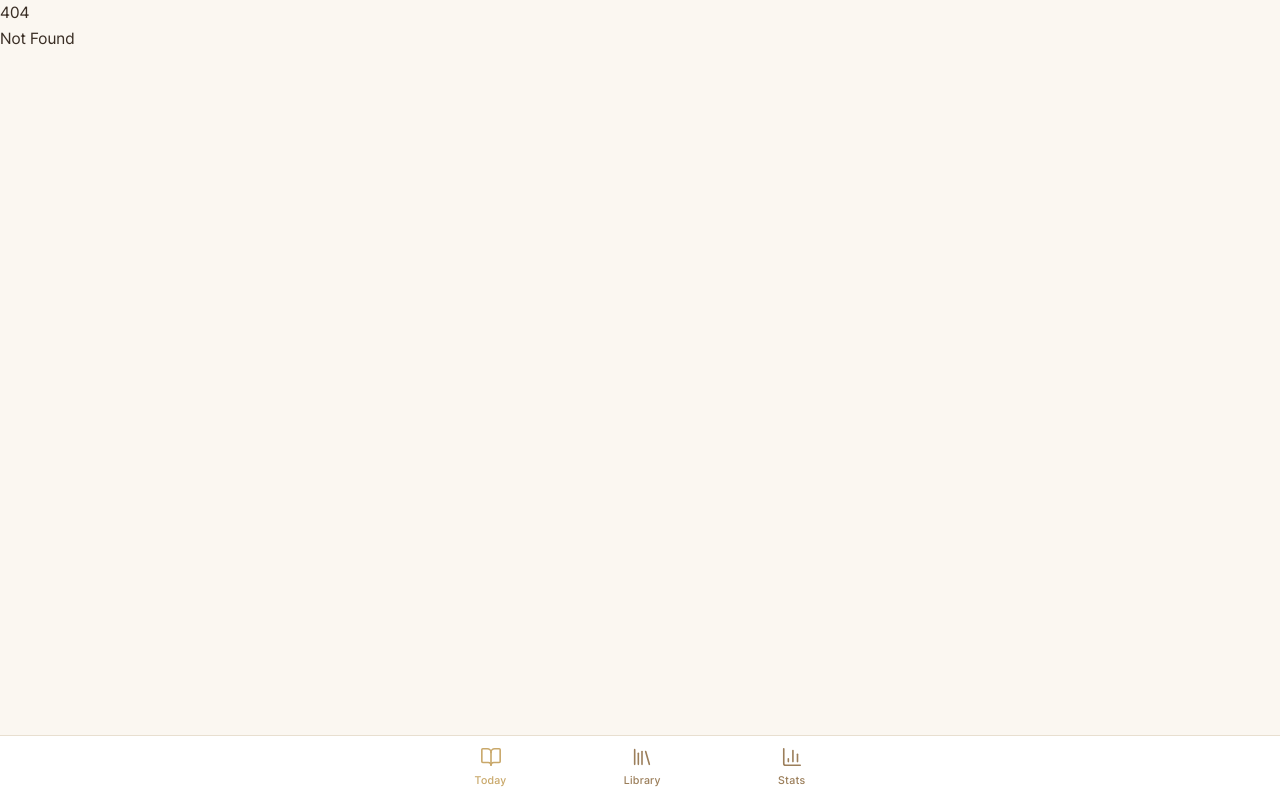
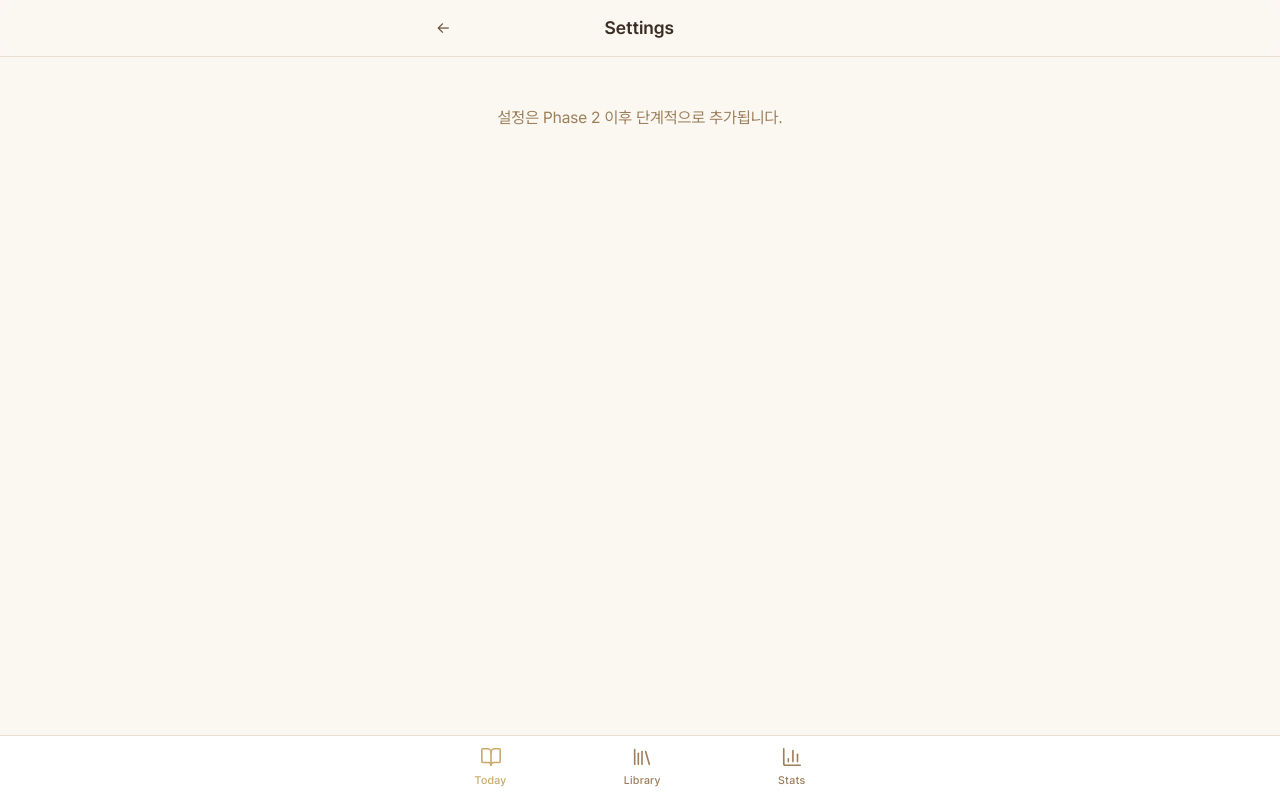
Before and after one commit to essohn/memscripture, a SvelteKit app: page /settings in a window 1280 px wide. Before the commit this address had no page. Built offline with nearby package versions, Linux system fonts and the light colour scheme.

Commit message:
feat: add placeholder Stats and Settings pages

```diff
--- /dev/null
+++ b/src/routes/settings/+page.svelte
@@ -0,0 +1,10 @@
+<script lang="ts">
+	import Header from '$lib/components/nav/Header.svelte';
+	import { goto } from '$app/navigation';
+</script>
+
+<Header title="Settings" onBack={() => goto('/')} showSettings={false} />
+
+<main class="max-w-md mx-auto px-5 pt-12 text-center">
+	<p class="text-[var(--color-text-tertiary)]">설정은 Phase 2 이후 단계적으로 추가됩니다.</p>
+</main>
--- /dev/null
+++ b/src/routes/stats/+page.svelte
@@ -0,0 +1,9 @@
+<script lang="ts">
+	import Header from '$lib/components/nav/Header.svelte';
+</script>
+
+<Header title="Stats" />
+
+<main class="max-w-md mx-auto px-5 pt-12 text-center">
+	<p class="text-[var(--color-text-tertiary)]">통계는 Phase 6에서 추가됩니다.</p>
+</main>
```
